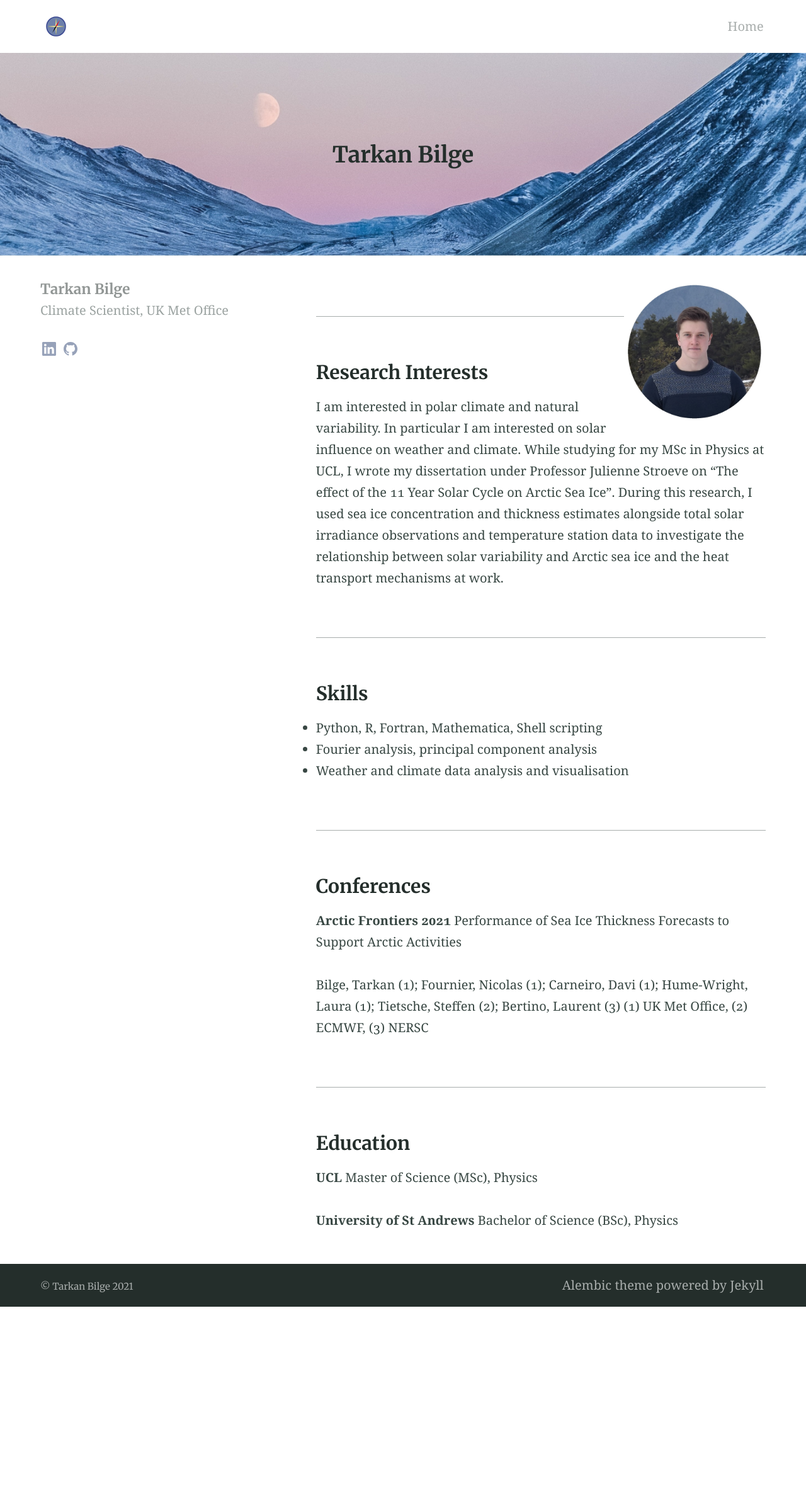
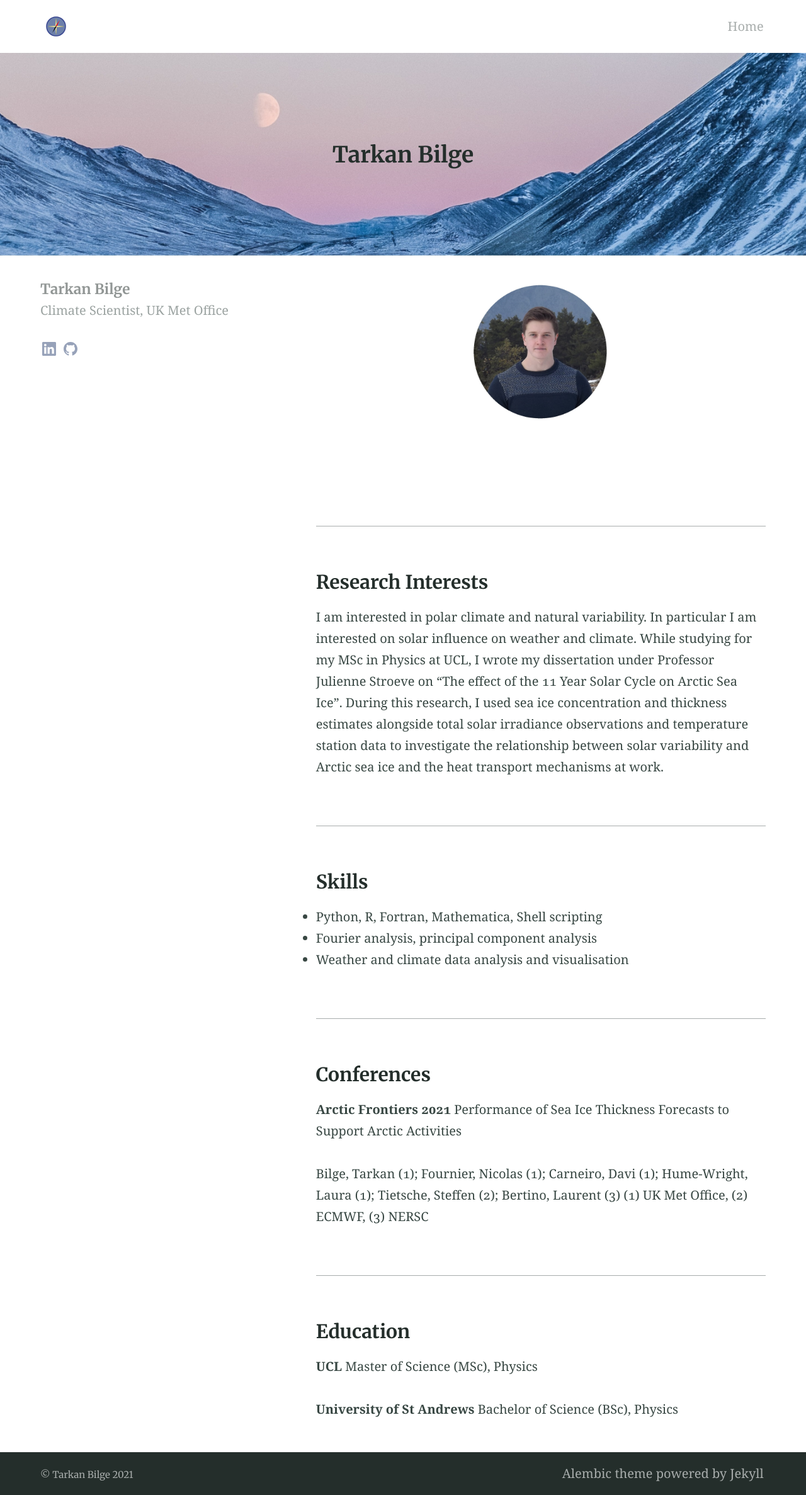
Before and after one commit to tarkanbilge/tarkanbilge.github.io, a Jekyll site: the page built from index.md, in a window 1280 px wide. Shown: the whole page at 63% size. Built offline with Jekyll 4.4.1, drawn with Linux system fonts in a browser that asks for light colours; before the commit the page ends 2075 px from its top, so only the background shows below that.

Commit message:
Formatting index page

```diff
--- a/index.md
+++ b/index.md
@@ -6,8 +6,9 @@
 aside: true
 ---
 
-{% include figure.html image="https://tarkanbilge.github.io/assets/web_profile1.jpg" position="right" width="225" height="217" %}
+{% include figure.html image="https://tarkanbilge.github.io/assets/web_profile1.jpg" position="center" width="225" height="217" %}
 
+<br/><br/>
 
 ---
 
```
